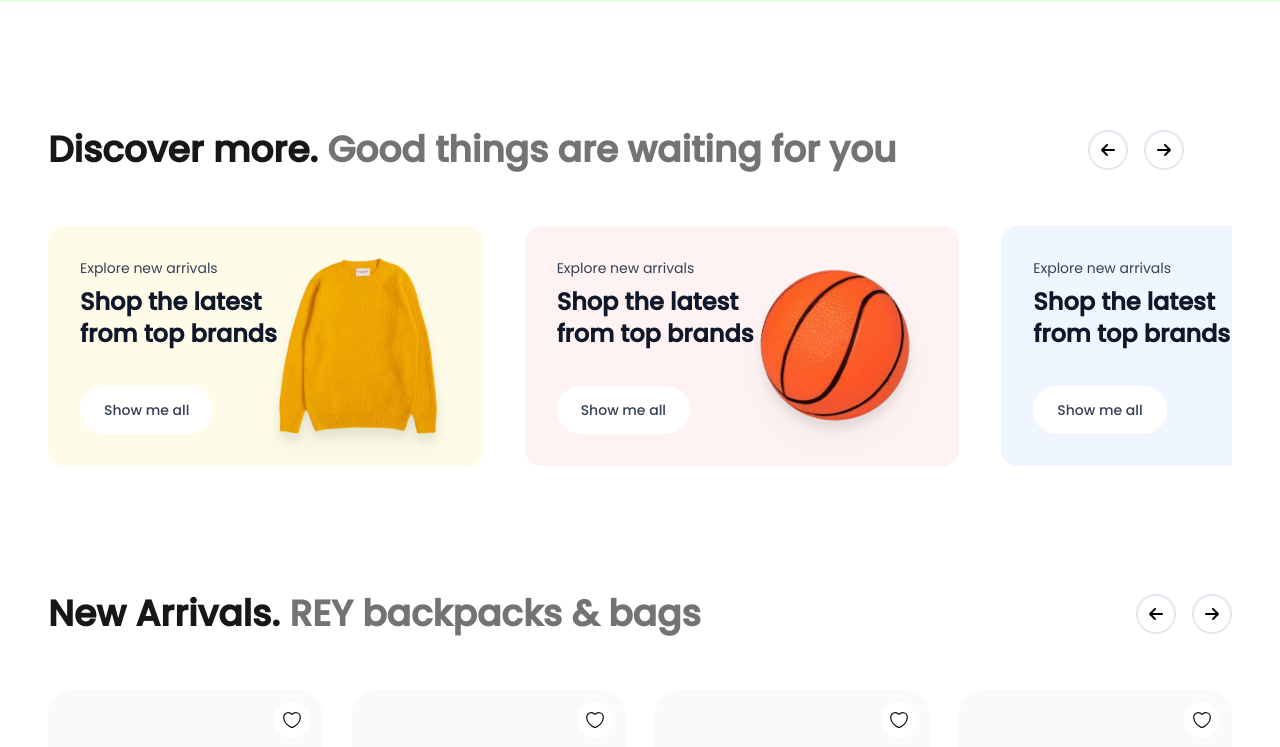
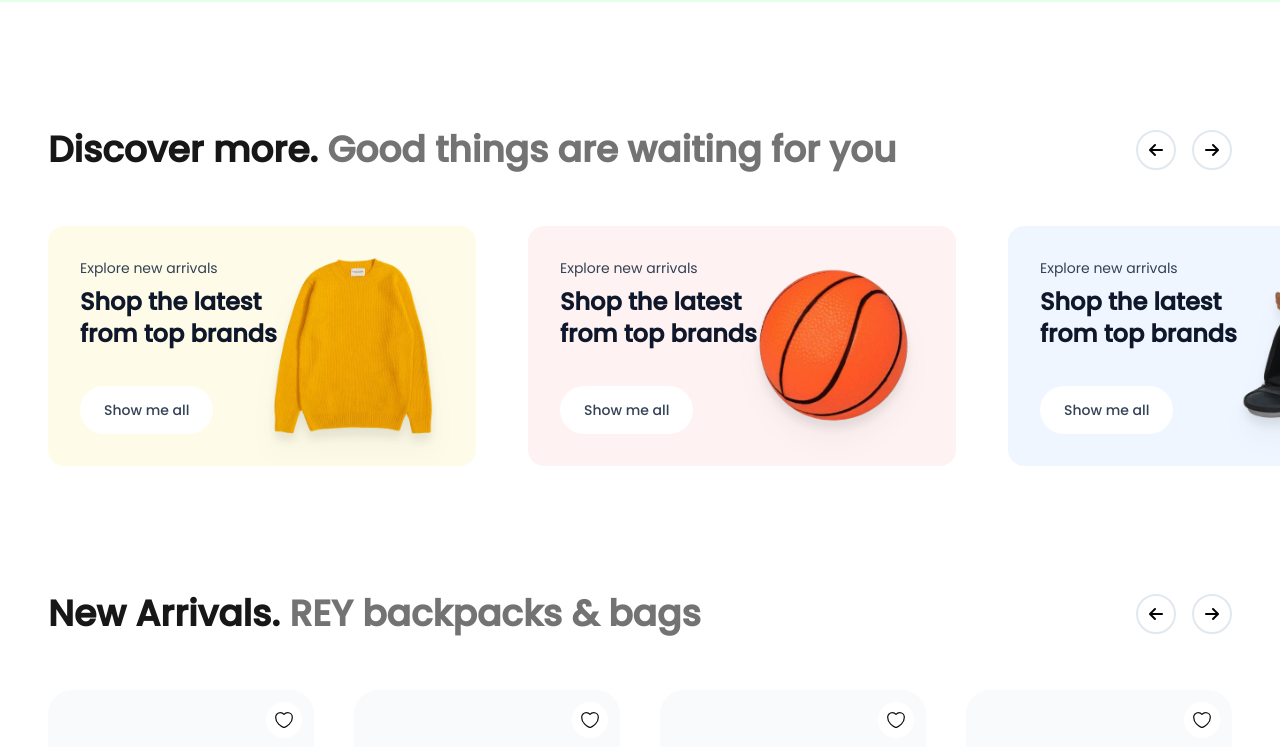
Before and after one commit to roone858/Ciseco-E-commerce-Vite-React-Redux-Tailwind, a React (Vite) app: page / in a window 1280 px wide. Shown: the part 740-1487 px from the top of the page. Built offline with nearby package versions, Linux system fonts and the light colour scheme.

Commit message:
responsive

```diff
--- a/src/App.tsx
+++ b/src/App.tsx
@@ -22,8 +22,11 @@ function App() {
       <div className="light ">
         <NavbarComponent />
         <Carousel />
-        <div className=" container relative px-12 mt-24 lg:px-12 lg:mt-32">
+
+
           <DiscoverSection />
+
+        <div className="  relative px-6 md:px-8 lg:px-12 mt-24  lg:mt-32">
           <ArrivalsSection />
           <FeaturesSection />
           <PromoOne />
--- a/src/component/discoverSection/DiscoverSection.tsx
+++ b/src/component/discoverSection/DiscoverSection.tsx
@@ -19,8 +19,8 @@ const DiscoverSection = () => {
     swiperRef.current = swiper;
   };
   return (
-    <div className="overflow-hidden  mb-32 ">
-      <div className={"pr-12"}>
+    <div className="overflow-hidden relative pl-6 md:pl-8 mt-24 lg:pl-12 lg:mt-32  mb-32 ">
+      <div className={"mr-12"}>
         <SectionHeaderComponent
           swiperRef={swiperRef}
           title="Discover more. "
--- a/src/component/swiper/SwiperGlide.tsx
+++ b/src/component/swiper/SwiperGlide.tsx
@@ -16,12 +16,26 @@ export default function SwiperGlide({
     <>
       <Swiper
         onSwiper={handleSwiper}
-        slidesPerView={slidesPerView}
+        slidesPerView={1}
         spaceBetween={30}
         pagination={{
           clickable: true,
         }}
-        className="mySwiper  "
+        breakpoints={{
+          640: {
+            slidesPerView: 2,
+            spaceBetween: 20,
+          },
+          768: {
+            slidesPerView: slidesPerView,
+            spaceBetween: 40,
+          },
+          // 1024: {
+          //   slidesPerView: 5,
+          //   spaceBetween: 50,
+          // },
+        }}
+        className="mySwiper"
       >
         {cards.map((card: any) => (
           <SwiperSlide> {card}</SwiperSlide>
--- a/src/layout/navbar copy/Navbar.tsx
+++ b/src/layout/navbar copy/Navbar.tsx
@@ -6,7 +6,7 @@ function NavbarComponent() {
   return (
     <div className="sticky top-0 w-full z-40 ">
       <div className="relative z-10 bg-white dark:bg-neutral-900 border-b border-slate-100 dark:border-slate-700">
-        <div className=" px-10">
+        <div className=" px-6 md:px-8  lg:px-12">
           <div className="h-20 flex justify-between">
             {/* toggle button */}
             <div className="flex items-center lg:hidden flex-1">
```
